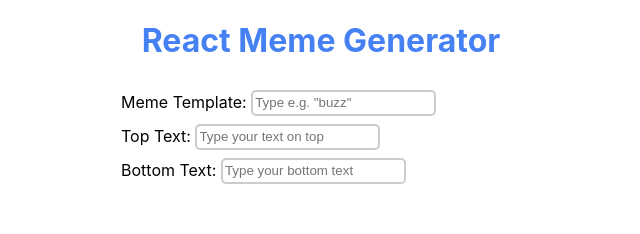
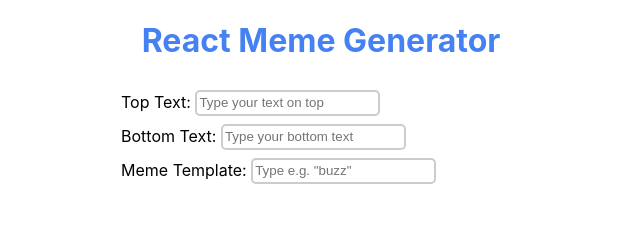
Before and after one commit to paveldev98/react-meme-generator, a React app: page / in a window 1280 px wide. Shown: the top 234 px of the page, without its empty margins (319-959 px from the left). Built offline with nearby package versions, Linux system fonts and the light colour scheme; the HTML template or start-up script is replaced by a standard one.

Commit message:
Put the Top Text input on top of the page

```diff
--- a/src/App.js
+++ b/src/App.js
@@ -53,14 +53,6 @@
         }}
       >
         <Input
-          name="meme-template"
-          label="Meme Template: "
-          placeholderText='Type e.g. "buzz" '
-          value={memeTemplate}
-          onChange={(event) => setMemeTemplate(event.target.value)}
-          onKeyDown={handleKeyDown}
-        />
-        <Input
           name="top-text"
           label="Top Text: "
           placeholderText="Type your text on top"
@@ -74,6 +66,14 @@
           placeholderText="Type your bottom text"
           value={bottomText}
           onChange={(event) => setBottomText(event.target.value)}
+          onKeyDown={handleKeyDown}
+        />
+        <Input
+          name="meme-template"
+          label="Meme Template: "
+          placeholderText='Type e.g. "buzz" '
+          value={memeTemplate}
+          onChange={(event) => setMemeTemplate(event.target.value)}
           onKeyDown={handleKeyDown}
         />
       </div>
```
